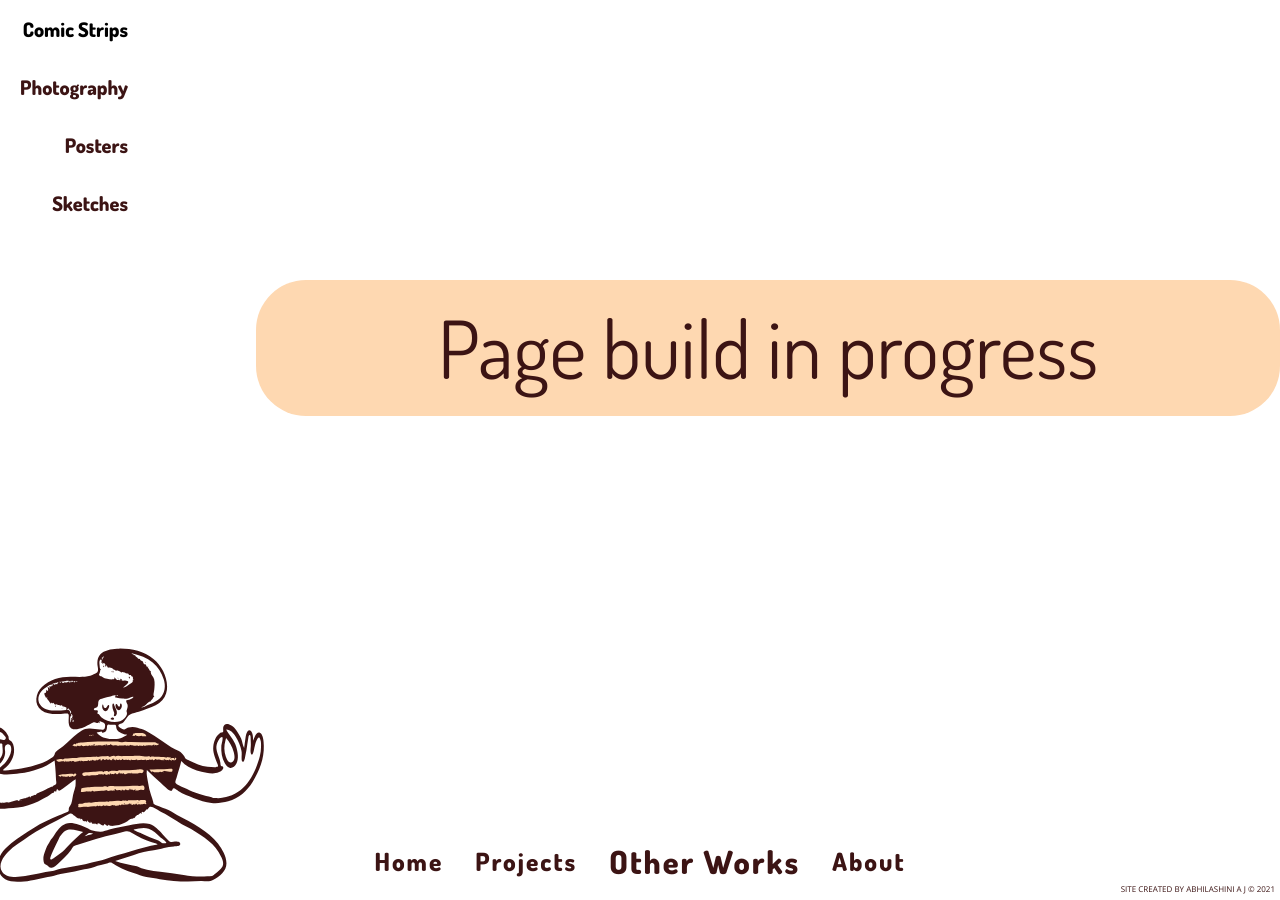
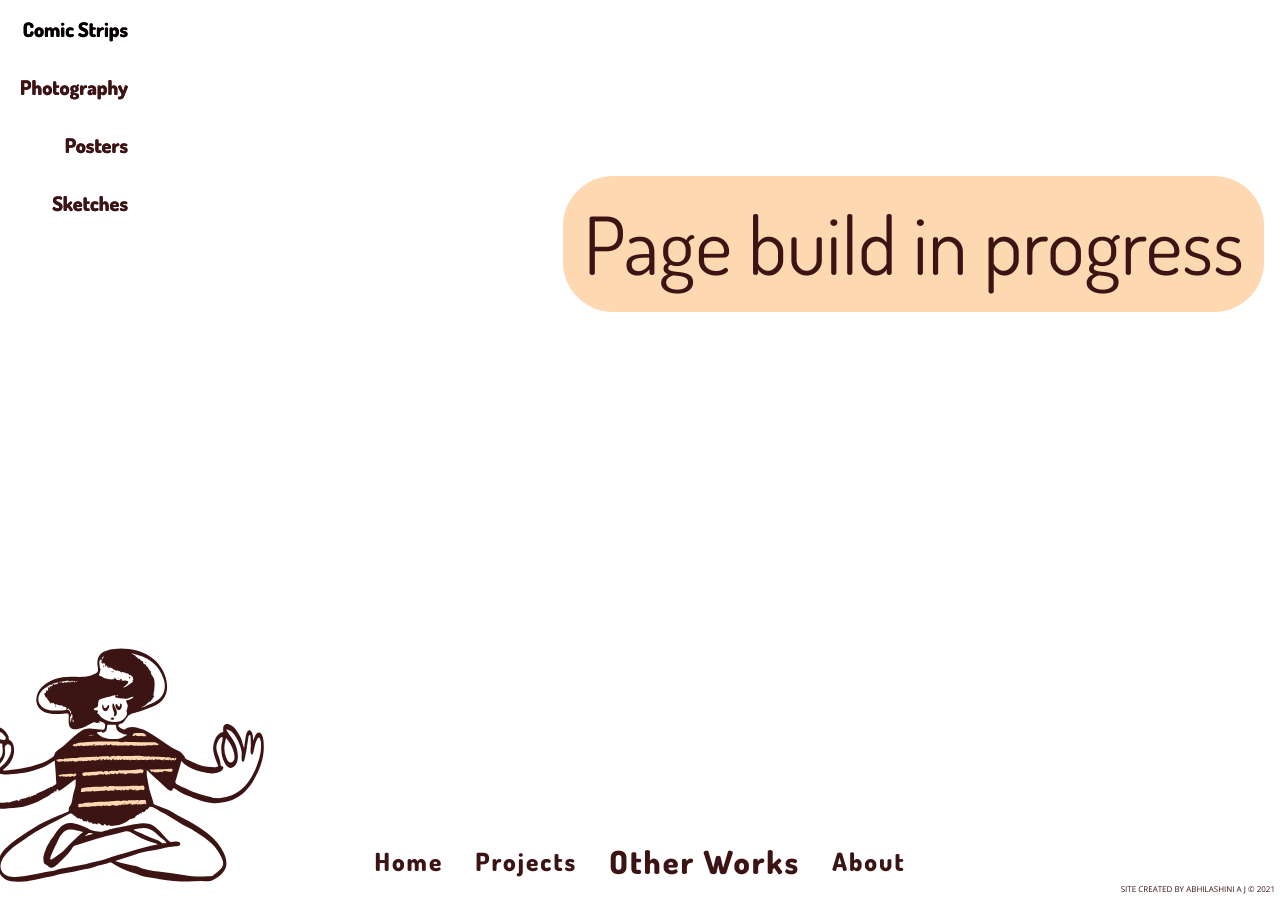
Before and after one commit to abhilashini/abhilashini.github.io, a Jekyll site: the page built from other_works.md, in a window 1280 px wide. Built offline with Jekyll 4.4.1, drawn with Linux system fonts in a browser that asks for light colours; nearby versions of some CDN libraries.

Commit message:
Made 'Other Works' page responsive

```diff
--- a/css/styles.css
+++ b/css/styles.css
@@ -178,6 +178,64 @@
 	color: #3C1414;
 }
 
+.other-works-corner-img {
+	/*background: url('/images/LayingDoodle.svg') left bottom no-repeat;*/
+	bottom: 0;
+	left: 0;
+	margin-left: -5em;
+	height: 30%;
+	width: 30%;
+	position: fixed;
+}
+
+.other-works-flex-container {
+	display: flex;
+	flex-wrap: wrap;
+	margin: 1em;
+}
+
+.other-works-flex-sm-column {
+	flex: 20%;
+}
+
+.other-works-flex-lg-column {
+	flex: 80%;
+}
+
+.sidenav {
+	height: 100%;
+	width: 10%;
+	position: fixed;
+	z-index: 1;
+	top: 0;
+	left: 0;
+	overflow-x: hidden;
+	text-align: right;
+}
+
+.sidenav a {
+	font-family: "Dosis", sans-serif;
+	font-weight: bold;
+	padding: 0.7em 0;
+	text-decoration: none;
+	font-size: 20px;
+	color: #3C1414;
+	display: block;
+}
+
+.sidenav a:hover {
+	color: #000;
+}
+
+.wip {
+	font-family: "Dosis", sans-serif;
+	text-align: center;
+	background-color: #FED8B1;
+	border-radius: 50px;
+	margin-top: 2em;
+	padding: 20px;
+}
+
 @media (max-width: 800px) {
 
 	.about-flex-column {
@@ -317,6 +375,52 @@
 		width: 10em;
 		height: 10em;
 	}
+
+	/* OTHER WORKS PAGE STYLING */
+	.other-works-corner-img {
+		bottom: 0;
+		left: 30%;
+		margin-left: auto;
+		margin-right: auto;
+		height: 40%;
+		width: 40%;
+		/*position: fixed;*/
+	}
+	.other-works-flex-sm-column {
+		flex: 100%;
+		margin-bottom: -10em;
+	}
+
+	.other-works-flex-lg-column {
+		flex: 100%;
+	}
+
+	.sidenav {
+		padding: 0.3em;
+		display: inline;
+		height: 5%;
+		width: 100%;
+		overflow: hidden;
+		text-align: center;
+		background-color: #FED8B1;
+		vertical-align: middle;
+	}
+
+	.sidenav a {
+		vertical-align: middle;
+		font-family: "Dosis", sans-serif;
+		font-weight: bold;
+		padding: 1em;
+		text-decoration: none;
+		font-size: 80%;
+		color: #3C1414;
+		display: inline;
+	}
+
+	.wip {
+		margin-top: 5em;
+		vertical-align: middle;
+	}
 }
 
   /*------------------------------------*/
@@ -376,16 +480,6 @@
 	}
 }*/
 
-.gallery-corner-img {
-	/*background: url('/images/LayingDoodle.svg') left bottom no-repeat;*/
-	bottom: 0;
-	left: 0;
-	margin-left: -5em;
-	height: 30%;
-	width: 30%;
-	position: fixed;
-}
-
 .gallery-row {
 	width: 100%;
 }
@@ -441,7 +535,7 @@
 	margin: 1em;
 }
 
-.sidenav {
+/*.sidenav {
 	height: 100%;
 	width: 10%;
 	position: fixed;
@@ -464,9 +558,9 @@
 
 .sidenav a:hover {
 	color: #000;
-}
+}*/
 
-.sidenav-container {
+/*.sidenav-container {
 	height: 43em;
 	width: 80%;
 	margin-left: 20%;
@@ -492,7 +586,7 @@
 	-webkit-border-radius: 15px;
 	background-color: #3C1414;
 	-webkit-box-shadow: inset -1px -1px 0px rgba(0, 0, 0, 0.05), inset 1px 1px 0px rgba(0, 0, 0, 0.05);
-}
+}*/
 
 @media screen and (max-height: 450px) {
 	.sidenav {padding-top: 15px;}
@@ -503,18 +597,6 @@
 	text-align: center;
 	margin: auto;
 	float: center;
-}
-
-.wip {
-	font-family: "Dosis", sans-serif;
-	text-align: center;
-	display: flex;
-	justify-content: center;
-	align-items: center;
-	background-color: #FED8B1;
-	border-radius: 50px;
-	margin-top: 3.5em;
-	padding: 20px;
 }
 
 @media screen and (max-width: 640px) and (min-width: 300px) {
@@ -570,4 +652,4 @@
 	.nav a.active {
 		font-size: 16px;
 	}
-}/
+}
--- a/other_works.md
+++ b/other_works.md
@@ -5,7 +5,6 @@
 order: 3
 ---
 <div class="sidenav-container">
-	<div class="display-1 wip">Page build in progress</div>
 	<div class="sidenav">
 		<a href="">Comic Strips</a>
 		<a href="">Photography</a>
@@ -44,8 +43,24 @@
 			<img src="https://images.unsplash.com/photo-1502977249166-824b3a8a4d6d?ixlib=rb-1.2.1&ixid=MXwxMjA3fDB8MHxwaG90by1wYWdlfHx8fGVufDB8fHw%3D&auto=format&fit=crop&w=800&q=80"> -->
 		</div>
 	</div>
-	<img src="/images/MeditatingDoodle.svg" class="gallery-corner-img">
+	<!-- <img src="/images/MeditatingDoodle.svg" class="gallery-corner-img"> -->
 </div>
+
+<div class="other-works-flex-container">
+	<div class="other-works-flex-sm-column">
+		<div class="sidenav">
+			<a href="">Comic Strips</a>
+			<a href="">Photography</a>
+			<a href="">Posters</a>
+			<a href="">Sketches</a>
+		</div>
+		<img src="/images/MeditatingDoodle.svg" class="other-works-corner-img">
+	</div>
+	<div class="other-works-flex-bg-column">
+		<div class="display-1 wip">Page build in progress</div>
+	</div>
+</div>
+
 <nav class="nav">
 	<a href="/">Home</a>
 	<a href="/projects">Projects</a>
```
Also changed, not shown: 3 other files.
